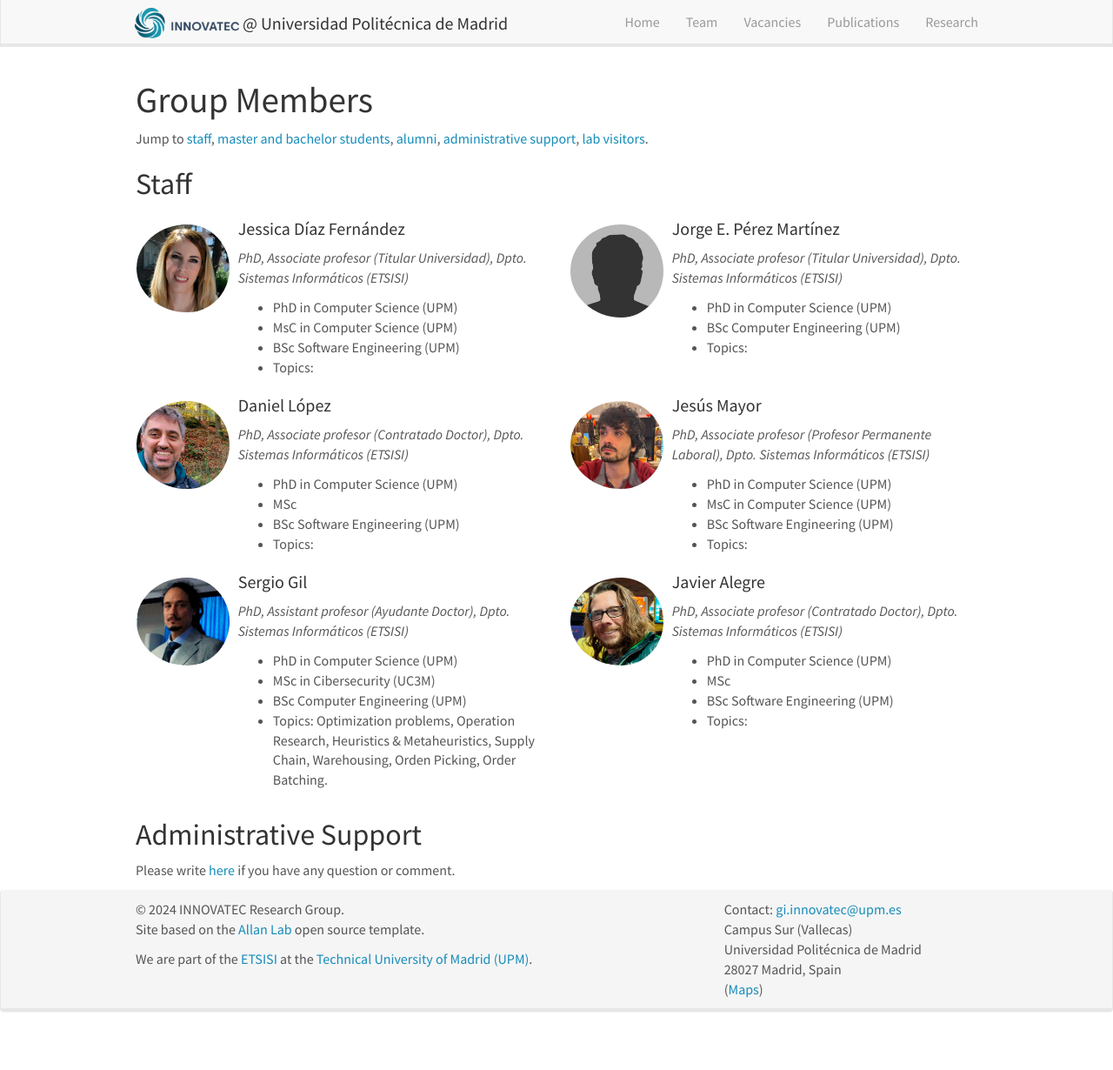
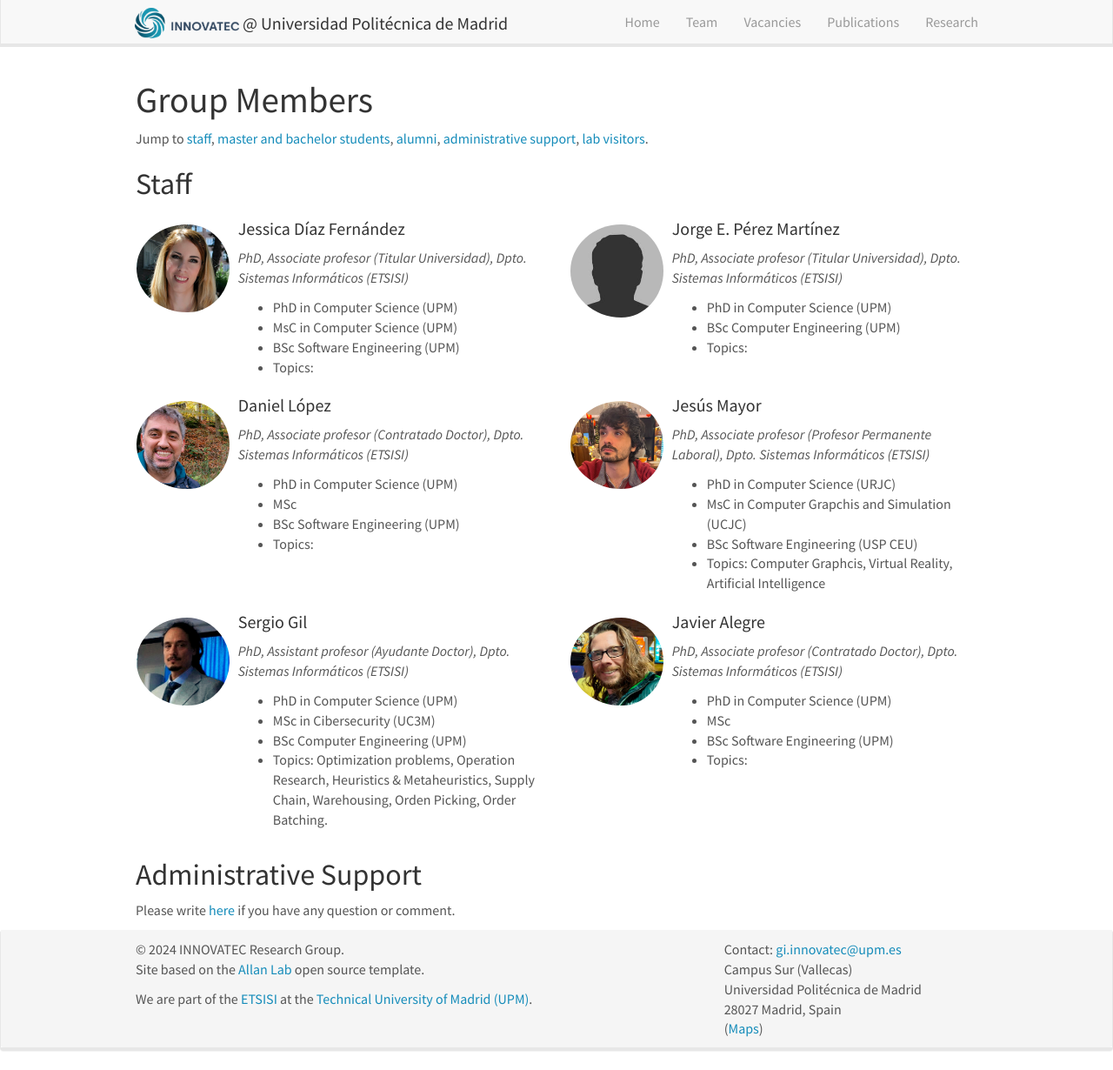
Before and after one commit to gi-innovatec/gi-innovatec.github.io, a Jekyll site: the page built from _pages/team.md, in a window 1280 px wide and 1230 px high. Shown: the whole window at 87% size. Built offline with Jekyll 4.4.1, drawn with Linux system fonts in a browser that asks for light colours; nearby versions of some CDN libraries.

```diff
--- a/_data/team_members.yml
+++ b/_data/team_members.yml
@@ -32,10 +32,10 @@
   info: PhD, Associate profesor (Profesor Permanente Laboral), Dpto. Sistemas Informáticos (ETSISI)
   email: jesus.mayor(at)upm.es
   number_educ: 4
-  education1: PhD in Computer Science (UPM)
-  education2: MsC in Computer Science (UPM)
-  education3: BSc Software Engineering (UPM)
-  education4: "Topics: "
+  education1: PhD in Computer Science (URJC)
+  education2: MsC in Computer Grapchis and Simulation (UCJC)
+  education3: BSc Software Engineering (USP CEU)
+  education4: "Topics: Computer Graphcis, Virtual Reality, Artificial Intelligence"
 
 - name: Sergio Gil
   photo: sergio.jpg
```
Also changed, not shown: _pages/publications.md (+11 -1 lines), 1 other file.
